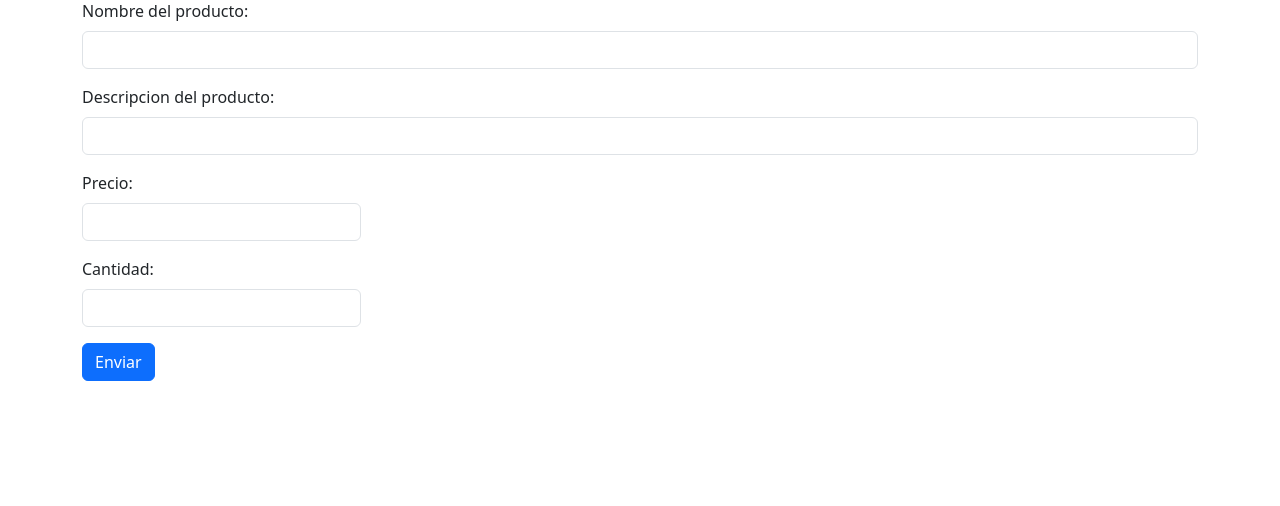
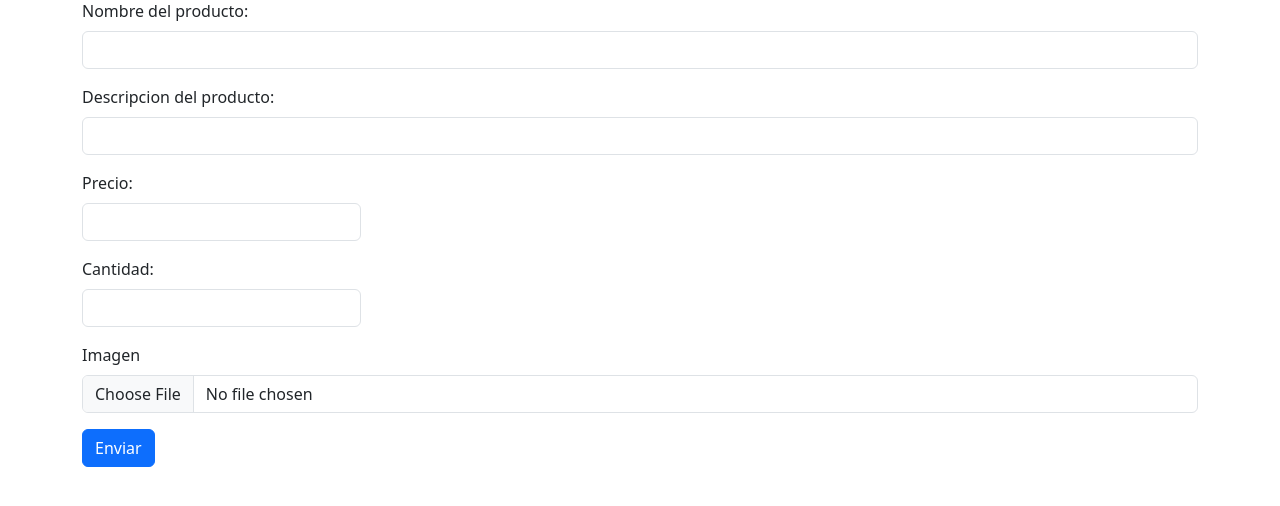
Before and after one commit to elliotmc02/Tienda, a PHP site: page /productos_form.php in a window 1280 px wide. Shown: the part 57-563 px from the top of the page. Run offline with PHP 8.4, Linux system fonts and the light colour scheme; a stand-in replaces the project's code that opens the database connection.

Commit message:
Imagen y objeto producto

```diff
--- a/Tienda/Sesiones/iniciar_sesion.php
+++ b/Tienda/Sesiones/iniciar_sesion.php
@@ -22,7 +22,6 @@
         $contrasena = $_POST["contrasena"];
 
         $sql = "SELECT * FROM usuarios WHERE usuario = '$usuario'";
-        // " 1 OR 1 = 1; DROP TABLE usuarios; -- "
 
         $resultado = $conexion->query($sql);
 
--- /dev/null
+++ b/Tienda/css/style.css
@@ -0,0 +1,5 @@
+img {
+    width: 100px;
+    height: 100px;
+    text-align: center;
+}
--- a/Tienda/productos_form.php
+++ b/Tienda/productos_form.php
@@ -22,6 +22,12 @@
         $temp_descripcion = depurar($_POST["descripcion"]);
         $temp_precio = depurar($_POST["precio"]);
         $temp_cantidad = depurar($_POST["cantidad"]);
+
+        // Imagen
+        $nombre_imagen = $_FILES["imagen"]["name"];
+        $tipo_imagen = $_FILES["imagen"]["type"];
+        $tamano_imagen = $_FILES["imagen"]["size"];
+        $ruta_temporal = $_FILES["imagen"]["tmp_name"];
 
         // * Comprobar nombre
         if (strlen($temp_nombre) == 0) {
@@ -72,8 +78,7 @@
         // * Comprobar cantidad
         if (strlen($temp_cantidad) == 0) {
             $err_cantidad = "La cantidad es obligatoria";
-        } elseif (filter_var($temp_cantidad, FILTER_VALIDATE_INT) === false) { // Otra forma de hacerlo, el ctype_digit no acepta negativos mientras que el filter_var si, pero el 0 te devuelve FALSE ya que el "0" se evalua como FALSE. Una forma de arreglar esto es comprobando estrictamente como he hecho
-            // } elseif (!ctype_digit($temp_cantidad)) {
+        } elseif (filter_var($temp_cantidad, FILTER_VALIDATE_INT) === false) {
             $err_cantidad = "La cantidad debe ser un número entero";
         } elseif ($temp_cantidad < 0) {
             $err_cantidad = "La cantidad no puede ser negativa";
@@ -82,43 +87,66 @@
         } else {
             $cantidad = $temp_cantidad;
         }
+
+        // * Comprobar imagen
+        if ($_FILES["imagen"]["error"] == 4 || $tamano_imagen == 0 && $_FILES["imagen"]["error"] == 0) {
+            $err_imagen = "Inserte una imagen";
+        } else {
+            $ruta_final = "imagenes/" . $nombre_imagen;
+            move_uploaded_file($ruta_temporal, $ruta_final);
+        }
     }
     ?>
 
     <div class="container">
         <h1>Producto</h1>
-        <form action="" method="post">
+        <form action="" method="post" enctype="multipart/form-data">
             <div class="mb-3">
                 <label class="form-label">Nombre del producto:</label>
-                <input type="text" name="nombre" class="form-control">
+                <input class="form-control" type="text" name="nombre">
                 <?php if (isset($err_nombre)) echo "<label class='text-danger'>" . $err_nombre . "</label>" ?>
             </div>
             <div class="mb-3">
                 <label class="form-label">Descripcion del producto: </label>
-                <input type="text" name="descripcion" class="form-control">
+                <input class="form-control" type="text" name="descripcion">
                 <?php if (isset($err_descripcion)) echo "<label class='text-danger'>" . $err_descripcion . "</label>" ?>
             </div>
             <div class="col-md-3 mb-3">
                 <label class="form-label">Precio: </label>
-                <input type="text" name="precio" class="form-control">
+                <input class="form-control" type="text" name="precio">
                 <?php if (isset($err_precio)) echo "<label class='text-danger'>" . $err_precio . "</label>" ?>
             </div>
             <div class="col-md-3 mb-3">
                 <label class="form-label">Cantidad:</label>
-                <input type="text" name="cantidad" class="form-control">
+                <input class="form-control" type="text" name="cantidad">
                 <?php if (isset($err_cantidad)) echo "<label class='text-danger'>" . $err_cantidad . "</label>" ?>
+            </div>
+            <div class="mb-3">
+                <label class="form-label">Imagen</label>
+                <input class="form-control" type="file" name="imagen">
+                <?php if (isset($err_imagen)) echo '<label class=text-danger>' . $err_imagen . '</label>' ?>
             </div>
             <input class="btn btn-primary" type="submit" value="Enviar">
         </form>
     </div>
 
     <?php
-    if (isset($nombre) && isset($descripcion) && isset($precio) && isset($cantidad)) {
-        $sql = "INSERT INTO productos (nombreProducto, precio, descripcion, cantidad) VALUES ('$nombre', '$precio', '$descripcion', '$cantidad')";
+    if (isset($nombre) && isset($descripcion) && isset($precio) && isset($cantidad) && isset($ruta_final)) {
+        $sql = "INSERT INTO productos (nombreProducto, precio, descripcion, cantidad, imagen) VALUES ('$nombre', '$precio', '$descripcion', '$cantidad', '$ruta_final')";
         if ($conexion->query($sql)) {
-            echo "Producto añadido correctamente";
+    ?>
+
+            <div class="container alert alert-success mt-3" role="alert">
+                Producto añadido correctamente
+            </div>
+
+        <?php
         } else {
-            echo "Ha habido un error al añadir el producto";
+        ?>
+            <div class="container alert alert-danger mt-3" role="alert">
+                Ha habido un error al añadir el producto
+            </div>
+    <?php
         }
     }
     ?>
```
Also changed, not shown: Tienda/Objetos/producto.php (added, +20 -0 lines), Tienda/imagenes/array_prototype_last.js (added, +17 -0 lines), Tienda/principal.php (+50 -0 lines), Tienda/Captura2.PNG (added), Tienda/imagenes/foto.png (added), Tienda/imagenes/p2.jpg (added), Tienda/imagenes/p3.jpg (added), Tienda/imagenes/p4.jpg (added), Tienda/imagenes/p6.jpg (added), 1 other file.
